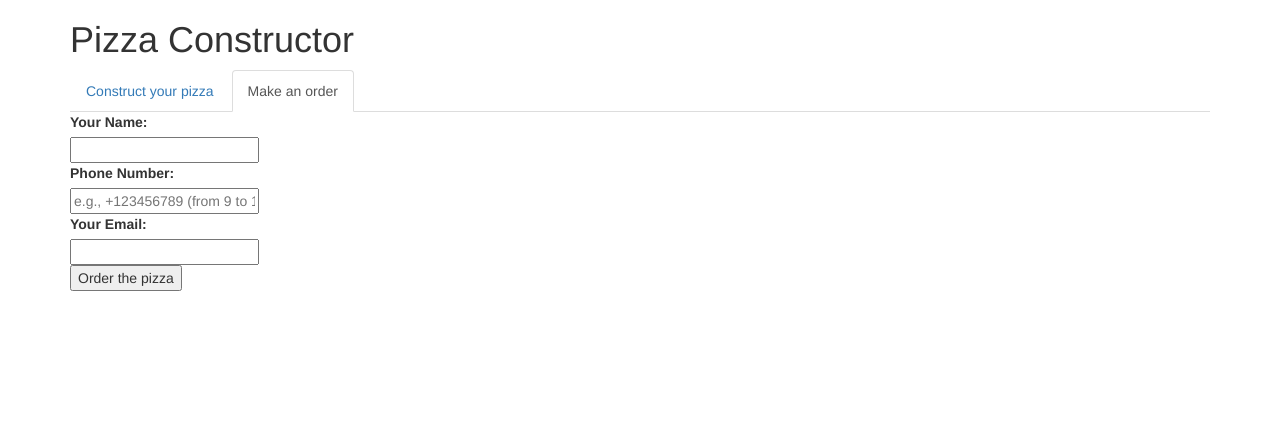
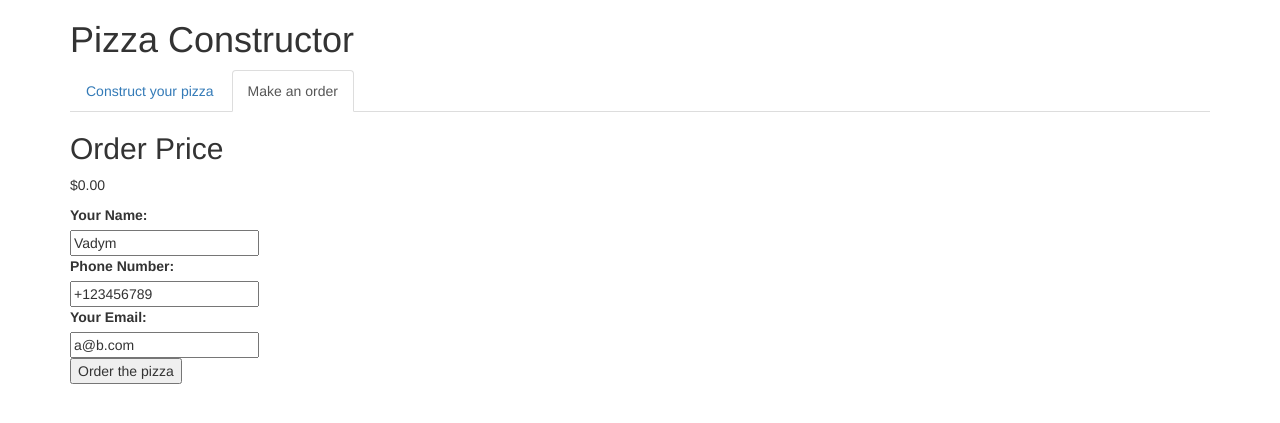
Before and after one commit to hesoyam11/pizza-constructor, a Django app: page / in a window 1280 px wide, after a click on "Make an order". Shown: the top 423 px of the page. Run offline with Django 3.2, Linux system fonts and the light colour scheme; data that the repository does not hold is empty; some libraries are stand-ins or nearby versions.

Commit message:
created client-side order price counter and `PizzaOrderForm` validation

```diff
--- /dev/null
+++ b/constructor/static/js/order-price-count.js
@@ -0,0 +1,25 @@
+const orderPriceInput = document.querySelector('#order-price-input');
+console.log('orderPriceInput', orderPriceInput.value);
+
+const orderPriceSpan = document.querySelector('#order-price-span');
+console.log('orderPriceSpan', orderPriceSpan.textContent);
+
+const ingredientDivs = document.querySelectorAll('.ingredient');
+
+function updatePrice() {
+    let orderPrice = 0;
+    for (let ingredientDiv of ingredientDivs) {
+        let price = Number(ingredientDiv.querySelector('.price').textContent);
+        let amount = Number(ingredientDiv.querySelector('input').value);
+        orderPrice += price * amount;
+        console.log(price, amount);
+    }
+    let orderPriceString = orderPrice.toFixed(2);
+    orderPriceInput.value = orderPriceSpan.textContent = orderPriceString;
+}
+
+for (let ingredientDiv of ingredientDivs) {
+    ingredientDiv.querySelector('input').onchange = function() {
+        updatePrice();
+    };
+}
--- a/constructor/views.py
+++ b/constructor/views.py
@@ -1,14 +1,37 @@
+from decimal import Decimal
 from django.shortcuts import render
-from .models import IngredientGroup
+from django.http import HttpResponseBadRequest
+from .models import IngredientGroup, PizzaOrder
+from .forms import PizzaOrderForm
 
 
 def pizza_construct(request):
+    groups = IngredientGroup.objects.all()
+
     if request.method == 'POST':
-        print('POST detected!')
-        for k, v in request.POST.items():
-            print(k, v)
+        try:
+            # dough = request.POST['dough']
+            # customer_name = request.POST['customer_name']
+            # email = request.POST['email']
+            # phone_number = request.POST['phone_number']
+            pizza_order_form = PizzaOrderForm(request.POST)
+        except KeyError:
+            return HttpResponseBadRequest(
+                content="One of the required params not specified."
+            )
 
-    groups = IngredientGroup.objects.all()
+        # print(dough, customer_name, email, phone_number)
+        if not pizza_order_form.is_valid():
+            return render(
+                request,
+                'constructor/pizza_constructor.html',
+                {
+                    'groups': groups,
+                    'form': pizza_order_form
+                }
+            )
+        else:
+            print('POST OK')
 
     return render(
         request,
--- a/templates/constructor/pizza_constructor.html
+++ b/templates/constructor/pizza_constructor.html
@@ -1,4 +1,6 @@
 {% extends 'constructor/base.html' %}
+
+{% load static %}
 
 {% block content %}
 <form method="post">
@@ -11,6 +13,14 @@
             <a data-toggle="tab" href="#make-order">Make an order</a>
         </li>
     </ul>
+
+    <h2>Order Price</h2>
+    <p>$<span id="order-price-span">0.00</span></p>
+    <input id="order-price-input" type="hidden" name="order_price" value="0.00">
+
+    {% if form %}
+        {{ form.errors }}
+    {% endif %}
 
     <div class="tab-content">
         <div id="construct-pizza" class="tab-pane fade in active">
@@ -46,17 +56,20 @@
         <div id="make-order" class="tab-pane fade">
             <div>
                 <label for="customer-name">Your Name:</label><br>
-                <input id="customer-name" name="customer_name" required><br>
+                <input id="customer-name" name="customer_name" value="Vadym" required><br>
 
                 <label for="phone-number">Phone Number:</label><br>
-                <input id="phone-number" name="phone_number" placeholder="e.g., +123456789 (from 9 to 15 digits)" required><br>
+                <input id="phone-number" name="phone_number" value="+123456789" placeholder="e.g., +123456789 (from 9 to 15 digits)" required><br>
 
                 <label for="email">Your Email:</label><br>
-                <input id="email" type="email" name="email" required>
+                <input id="email" type="email" name="email" value="a@b.com" required>
             </div>
 
             <input type="submit" value="Order the pizza">
         </div>
     </div>
 </form>
+
+<script src="{% static 'js/order-price-count.js' %}"></script>
+
 {% endblock %}
```
Also changed, not shown: constructor/forms.py (added, +8 -0 lines).
